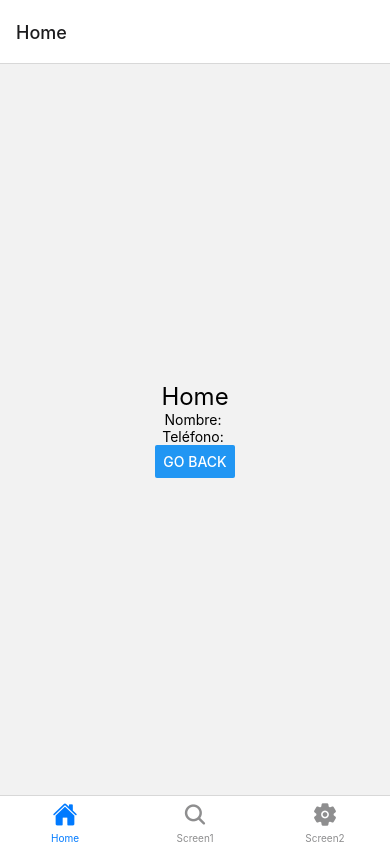
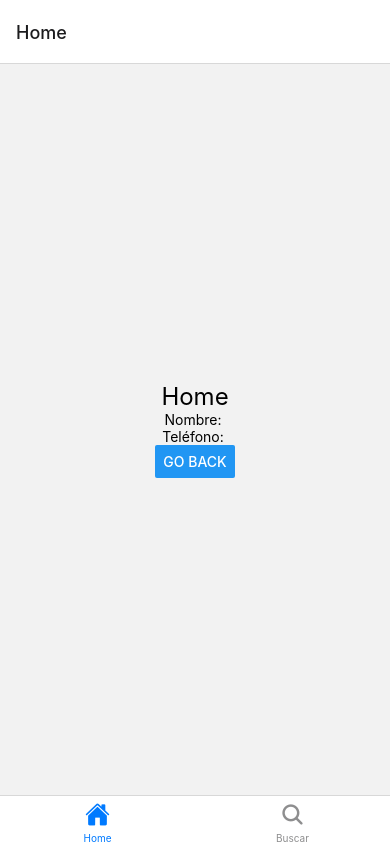
Before and after one commit to Emilia123456/TP-Prueba-Native, a React Native app: screen /Tabs in a window 390 px wide. Built offline with nearby package versions, Linux system fonts and the light colour scheme.

Commit message:
terminada la estructuraaa

```diff
--- a/BottomTabNavigator.js
+++ b/BottomTabNavigator.js
@@ -1,8 +1,7 @@
 import * as React from 'react';
 import { createBottomTabNavigator } from '@react-navigation/bottom-tabs';
 import Home from './Home';
-import Screen1 from './Screen1';
-import Screen2 from './Screen2';
+import StackBNavigator from './Navigation'; // Importar el Stack B
 import Ionicons from 'react-native-vector-icons/Ionicons';
 
 const Tab = createBottomTabNavigator();
@@ -20,20 +19,11 @@ function MyTabs() {
         }}
       />
       <Tab.Screen
-        name="Screen1"
-        component={Screen1}
+        name="Buscar"
+        component={StackBNavigator} // Utilizar el Stack B
         options={{
           tabBarIcon: ({ color, size }) => (
             <Ionicons name="search" color={color} size={size} />
-          ),
-        }}
-      />
-      <Tab.Screen
-        name="Screen2"
-        component={Screen2}
-        options={{
-          tabBarIcon: ({ color, size }) => (
-            <Ionicons name="settings" color={color} size={size} />
           ),
         }}
       />
--- a/Screen1.js
+++ b/Buscar.js
@@ -1,15 +1,13 @@
 import React from 'react';
 import { View, Text, Button, StyleSheet } from 'react-native';
 
-export default function Screen1({ route, navigation }) {
-  const { nombre, numero } = route.params || {};
-
+export default function Buscar({ navigation }) {
   return (
     <View style={styles.container}>
       <Text style={styles.text}>Esta es la screen 1</Text>
       <Button
         title="Ir a la screen 2"
-        onPress={() =>  navigation.navigate('Screen2')}
+        onPress={() => navigation.navigate('Screen2')}
       />
     </View>
   );
--- a/Navigation.js
+++ b/Navigation.js
@@ -2,7 +2,7 @@ import * as React from 'react';
 import { createStackNavigator } from '@react-navigation/stack';
 import Login from './Login';
 import Home from './Home';
-import Screen1 from './Screen1';
+import Buscar from './Buscar';
 import Screen2 from './Screen2';
 
 const StackA = createStackNavigator();
@@ -17,13 +17,18 @@ function StackANavigator() {
   );
 }
 
+
+
 function StackBNavigator() {
   return (
     <StackB.Navigator>
-      <StackB.Screen name="Screen1" component={Screen1} />
+      <StackB.Screen name="Buscar" component={Buscar} />
       <StackB.Screen name="Screen2" component={Screen2} />
     </StackB.Navigator>
   );
 }
 
+export default StackBNavigator;
+
+
 export { StackANavigator, StackBNavigator };
```
